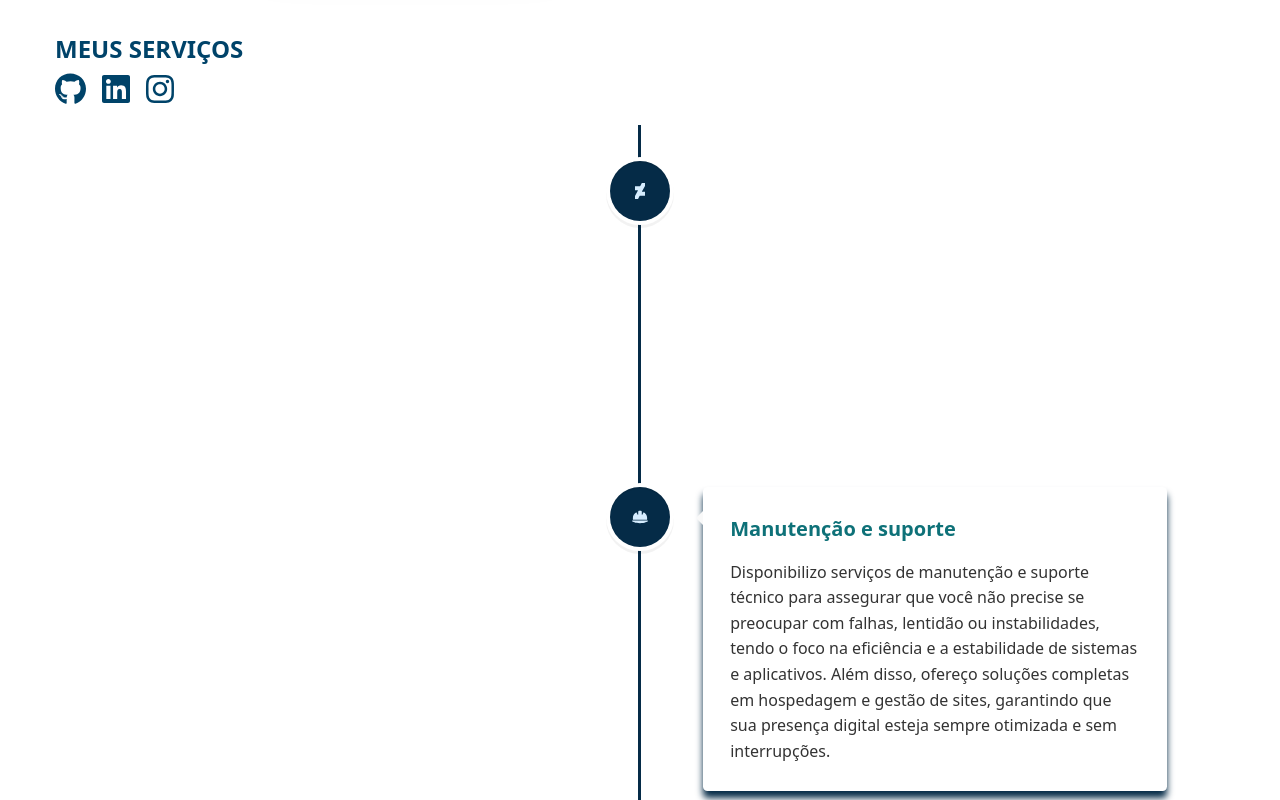
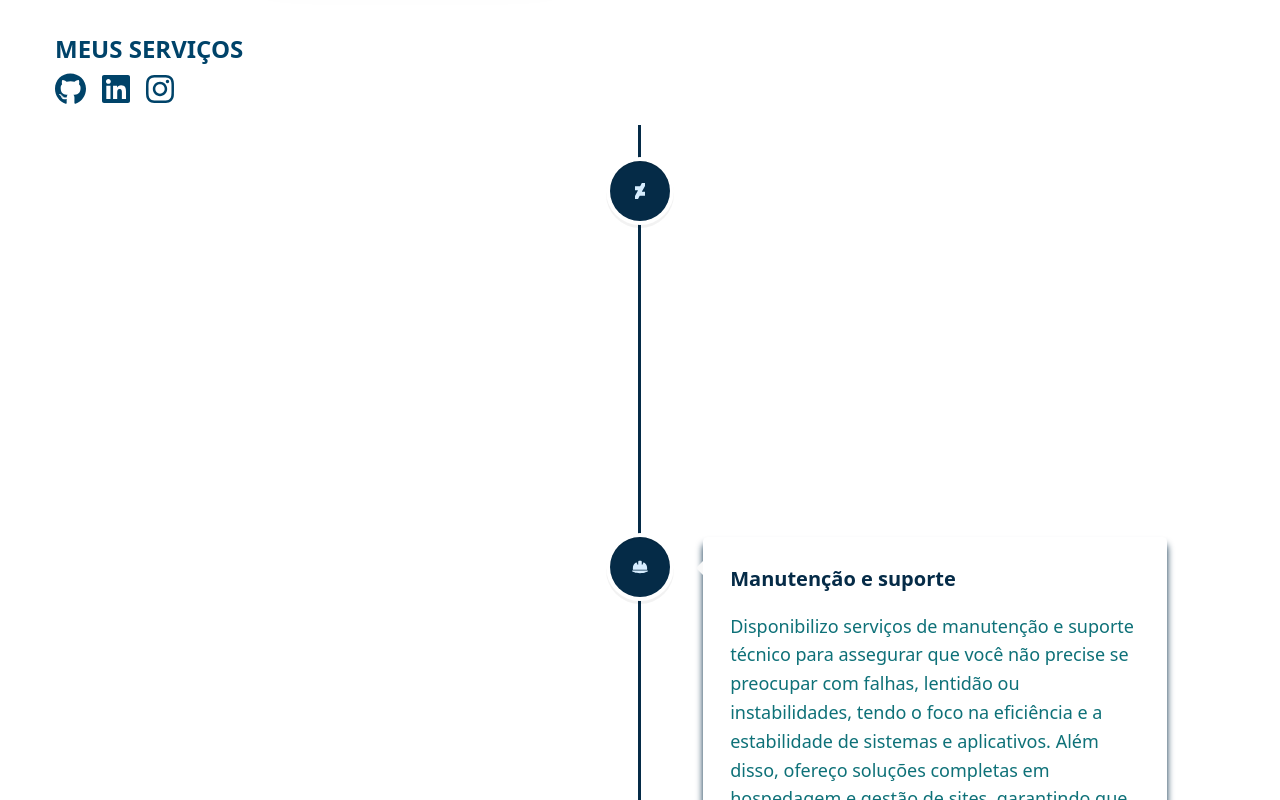
Before and after one commit to mayconviniciusdev/website-mayconviniciusdev, a Next.js app: page / in a window 1280 px wide. Shown: the part 1280-2080 px from the top of the page. Built offline with nearby package versions, Linux system fonts and the light colour scheme.

Commit message:
style: update vertical timeline styling (adjust h2 color and add p styling)

```diff
--- a/src/css/reactTimeline.css
+++ b/src/css/reactTimeline.css
@@ -1,4 +1,6 @@
-.custom-timeline::before { background-color: #052B47 !important; width: 3px !important; }
+.custom-timeline::before { background-color: #052B47; width: 3px; }
+
 .vertical-timeline {width: 100%;}
-.vertical-timeline-element-content h2 { color: #0E7178 !important }
-.vertical-timeline-element-icon svg { width: 16px !important; height: 16px !important; margin-left: -8px !important; margin-top: -8px !important;}
+.vertical-timeline-element-content h2 { color: #052B47 }
+.vertical-timeline-element-content p { font-size: 18px; color: #0E7178 }
+.vertical-timeline-element-icon svg { width: 16px; height: 16px; margin-left: -8px; margin-top: -8px;}
```
